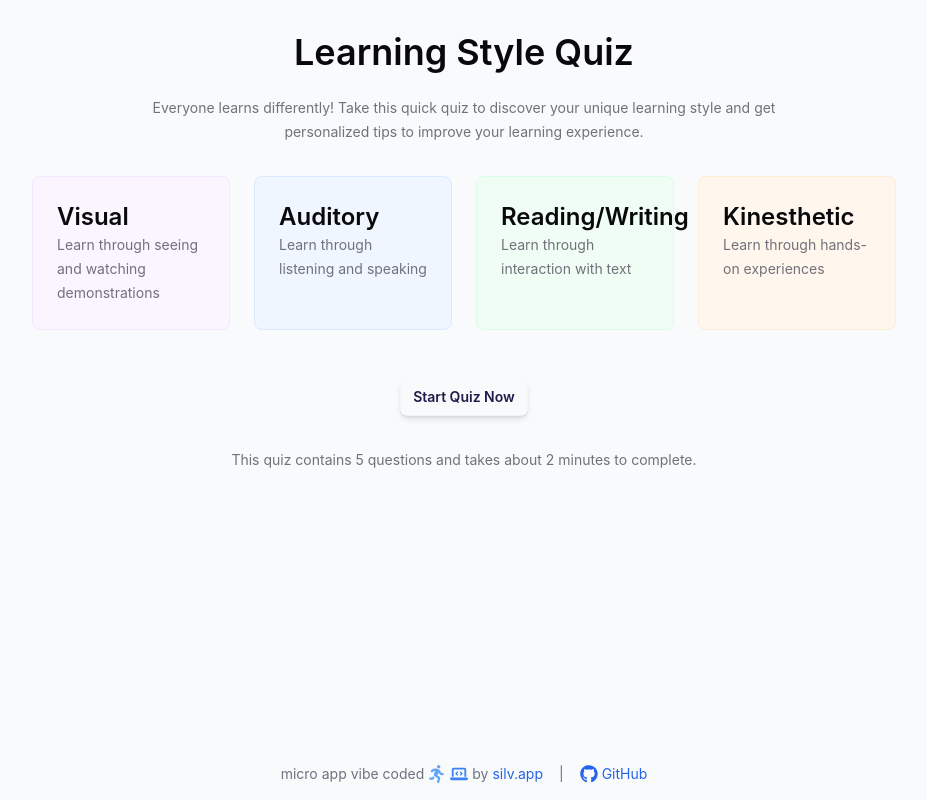
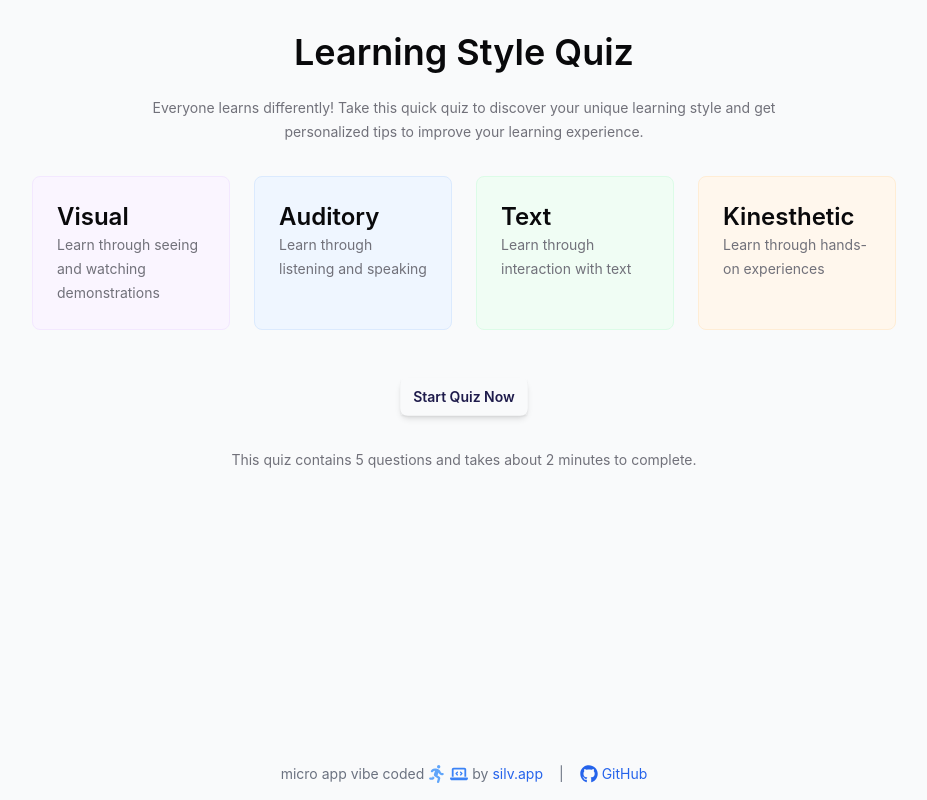
Before and after one commit to mattsilv/silv-learn, a React (Vite) app: page / in a window 1280 px wide. Shown: the whole page, without its empty margins (176-1103 px from the left). Built offline with nearby package versions, Linux system fonts and the light colour scheme; a web font is replaced by a local one.

Commit message:
chore: Update WelcomePage content

```diff
--- a/src/pages/WelcomePage.tsx
+++ b/src/pages/WelcomePage.tsx
@@ -31,7 +31,7 @@ const WelcomePage: React.FC = () => {
         </div>
 
         <div className="p-6 bg-green-50 dark:bg-green-900/20 rounded-lg border border-green-100 dark:border-green-800">
-          <Heading level={3}>Reading/Writing</Heading>
+          <Heading level={3}>Text</Heading>
           <Text>Learn through interaction with text</Text>
         </div>
 
```
